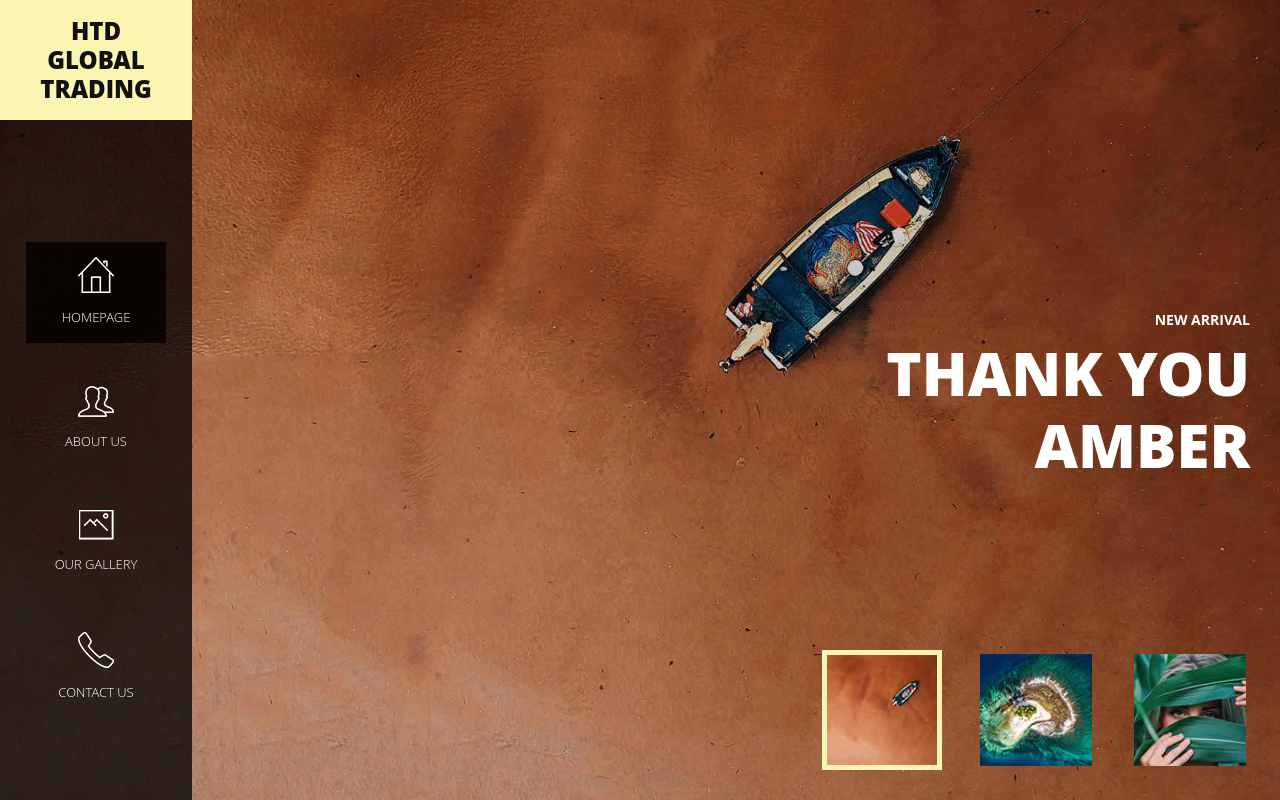
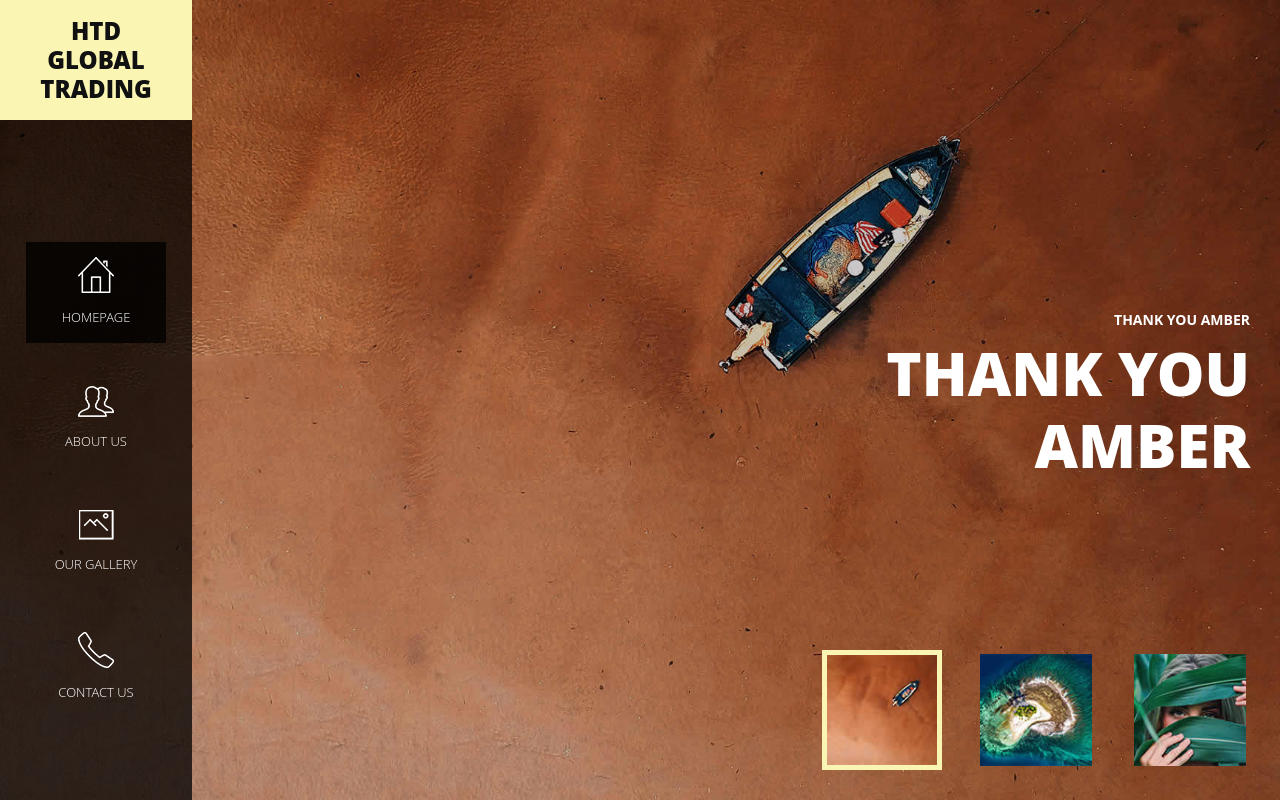
Before and after one commit to htdglobaltrading/test2, a plain HTML site: page index.html in a window 1280 px wide. Drawn offline with Linux system fonts and the light colour scheme.

Commit message:
Update index.html

```diff
--- a/index.html
+++ b/index.html
@@ -55,7 +55,7 @@ https://www.tooplate.com/view/2113-earth
                   <ul>
                     <li class="active-img">
                       <div class="slide-caption">
-                        <h6>New Arrival</h6>
+                        <h6>Thank you Amber</h6>
                         <h2>Thank you<br>Amber</h2>
                       </div>
                     </li>
```
